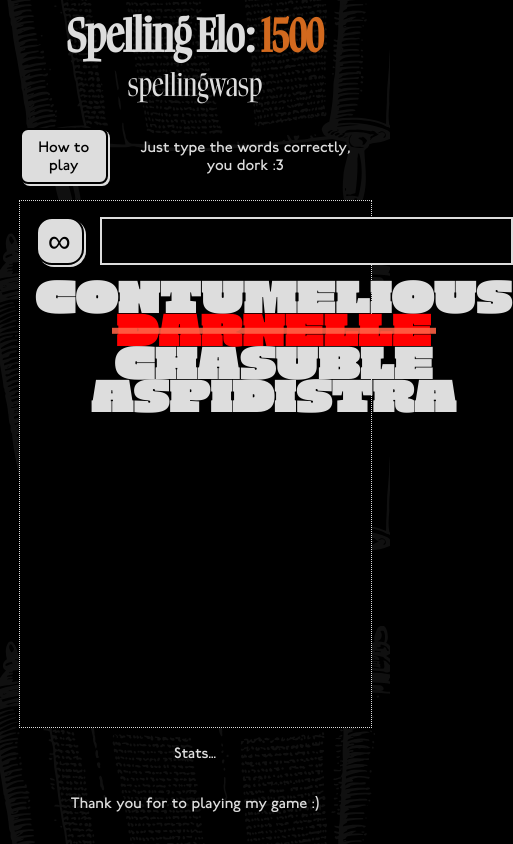
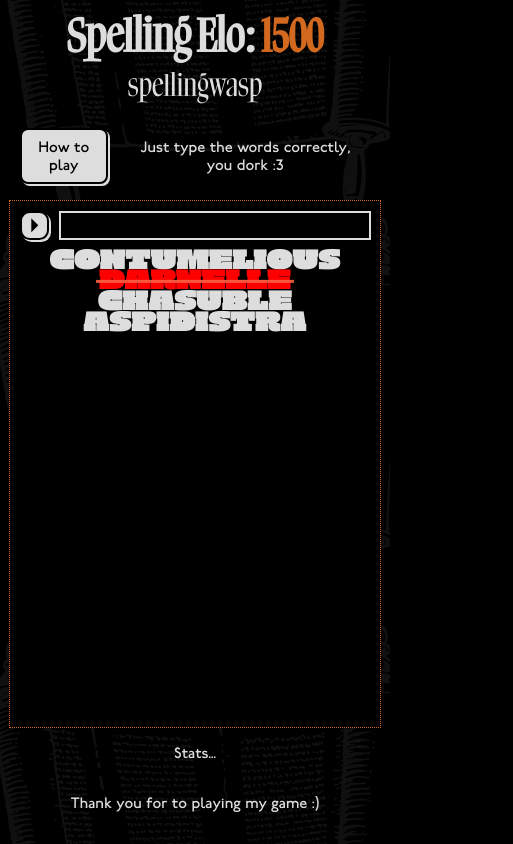
Before and after one commit to ajhamwood/spelling-elo, a website: page public/index.html in a window 390 px wide. Both pictures are taken after a click on the button 59 px from the left and 241 px from the top of the page. Shown: the whole page, 513 px wide, since content can reach past the window. Drawn offline with Linux system fonts and the light colour scheme.

```diff
--- a/public/index.html
+++ b/public/index.html
@@ -44,7 +44,7 @@
   padding: 1rem;
   height: calc(100lvh - 2rem);
   background: url(images/Scroll2.svg) 50% 50% / 110% black }
-  main > :not(.play-window) {
+  main > :not(#play-window) {
     flex: 0;
     margin: 1rem 0 }
   h1 {
@@ -56,7 +56,7 @@
     display: inline-flex;
     flex-flow: row;
     gap: calc(4px + .5em);
-    width: 90lvw;
+    width: 36em;
     align-items: center }
     aside > * { padding: .5em }
     .button {
@@ -65,28 +65,29 @@
       border-radius: .5em;
       box-shadow: 2px 2px #ddd;
       border: 2px solid black }
-  .play-window {
+  #play-window {
     flex: 1;
     background: black;
     border: 1px dotted #ddd;
     display: grid;
-    width: calc(90lvw - 2rem);
-    padding: 1rem;
-    grid-gap: 1rem;
+    width: 36em;
+    padding: 1em;
+    grid-gap: 1em;
     grid-template:
       "toggle attempt" 3em
       "list   list   " auto /
-      3rem auto }
-    .play-window > * { font-size: xx-large }
+      3em auto }
+    #play-window > * { font-size: 2em }
     #toggle-play {
       grid-area: toggle;
-      min-width: 1.4em;
       cursor: grab }
     #toggle-play:active {
       box-shadow: none;
       transform: translate(4px, 4px);
       cursor: grabbing }
     #toggle-play::before { content: '∞' }
+  #play-window.playing { border-color: chocolate }
+    #play-window.playing > #toggle-play::before { content: '⏵' }
     #attempt {
       grid-area: attempt;
       font-family: inherit;
@@ -101,20 +102,23 @@
       padding: 0;
       font: 3em Darker-Heavy;
       text-transform: uppercase }
-      #played-feed > li { line-height: calc(2rem + 1px) }
+      #played-feed > li { line-height: calc(.67em + 1px) }
       .incorrect {
         display: inline-block;
         color: red;
         position: relative }
       .incorrect::after {
         background: #ff6347e0;
-        width: calc(100% + .6rem);
-        height: .4rem;
+        width: calc(100% + .2em);
+        height: .1em;
         content: "";
         display: block;
         position: absolute;
-        transform: translateY(-1.2rem);
-        left: -.3rem }
+        transform: translateY(-.38em);
+        left: -.1em }
+@media (max-width: 40rem) {
+  #play-window { font-size: 2.5lvw }
+  aside { width: 90lvw } }
   </style>
 </head>
 <body>
@@ -125,7 +129,7 @@
       <span class="button">How to play</span>
       <div>Just type the words correctly, you dork :3</div>
     </aside>
-    <div class="play-window">
+    <div id="play-window">
       <button id="toggle-play" class="button"></button>
       <input type="text" id="attempt" size="1"/>
       <ul id="played-feed">
@@ -142,17 +146,41 @@
   <script>
 
 // Page state
-var app = new $.Machine({});
+var app = new $.Machine({
+      playstate: false,
+      keydown: ""
+    });
 
 // Events
 $.targets({
   load () { app.emit("init") },
+  keydown (e) { app.emit("key", e.key, true) },
+  keyup (e) { app.emit("key", e.key, false) },
   app: {
-    init () {}
+    init () {},
+    togglePlay () {
+      $("#toggle-play").blur();
+      $("#attempt").value = "";
+      this.playstate = !this.playstate;
+      $("#play-window").classList.toggle("playing")
+    },
+    key (which, press) {
+      if (!this.playstate || which === this.keydown && press) return;
+      const attempt = $("#attempt");
+      if (press) {
+        if (which === "Enter") console.log("submit:", attempt.value);
+        else if (which === "Backspace") attempt.value = attempt.value.slice(0, -1);
+        else if (/^[a-zA-Z]$/.test(which)) attempt.value += which.toUpperCase();
+      }
+      this.keydown = press ? which : "";
+      return
+    }
   }
 });
 
-$.queries({})
+$.queries({
+  "#toggle-play": { click () { app.emit("togglePlay") } }
+})
 
   </script>
   <noscript><h6>Only viewable with JavaScript enabled.</h6></noscript>
```
